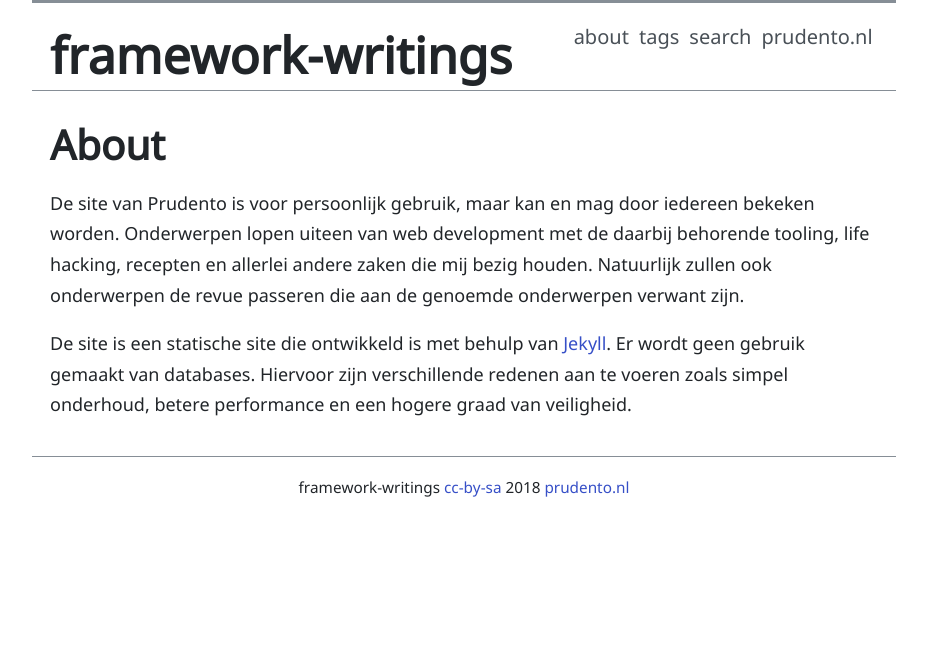
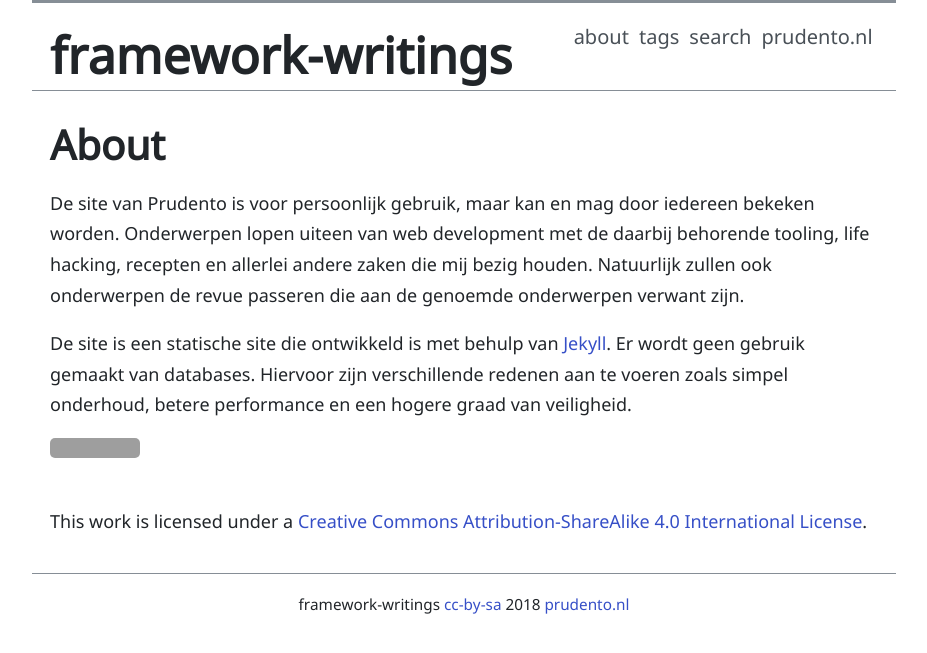
Before and after one commit to Prudento-NL/framework-writings-with-notes, a Jekyll site: the page built from about.md, in a window 1280 px wide. Shown: the top 653 px of the page, without its empty margins (176-1103 px from the left). Built offline with Jekyll 4.4.1, drawn with Linux system fonts in a browser that asks for light colours; grey boxes are pictures that could not be loaded.

Commit message:
add license

```diff
--- a/about.md
+++ b/about.md
@@ -7,3 +7,5 @@
 De site is een statische site die ontwikkeld is met behulp van [Jekyll]. Er wordt geen gebruik gemaakt van databases. Hiervoor zijn verschillende redenen aan te voeren zoals simpel onderhoud, betere performance en een hogere graad van veiligheid.
 
 [Jekyll]: https://jekyllrb.com/ "https://jekyllrb.com/"
+
+<a rel="license" href="http://creativecommons.org/licenses/by-sa/4.0/"><img alt="Creative Commons License" style="border-width:0" src="https://i.creativecommons.org/l/by-sa/4.0/88x31.png" /></a><br />This work is licensed under a <a rel="license" href="http://creativecommons.org/licenses/by-sa/4.0/">Creative Commons Attribution-ShareAlike 4.0 International License</a>.
```
